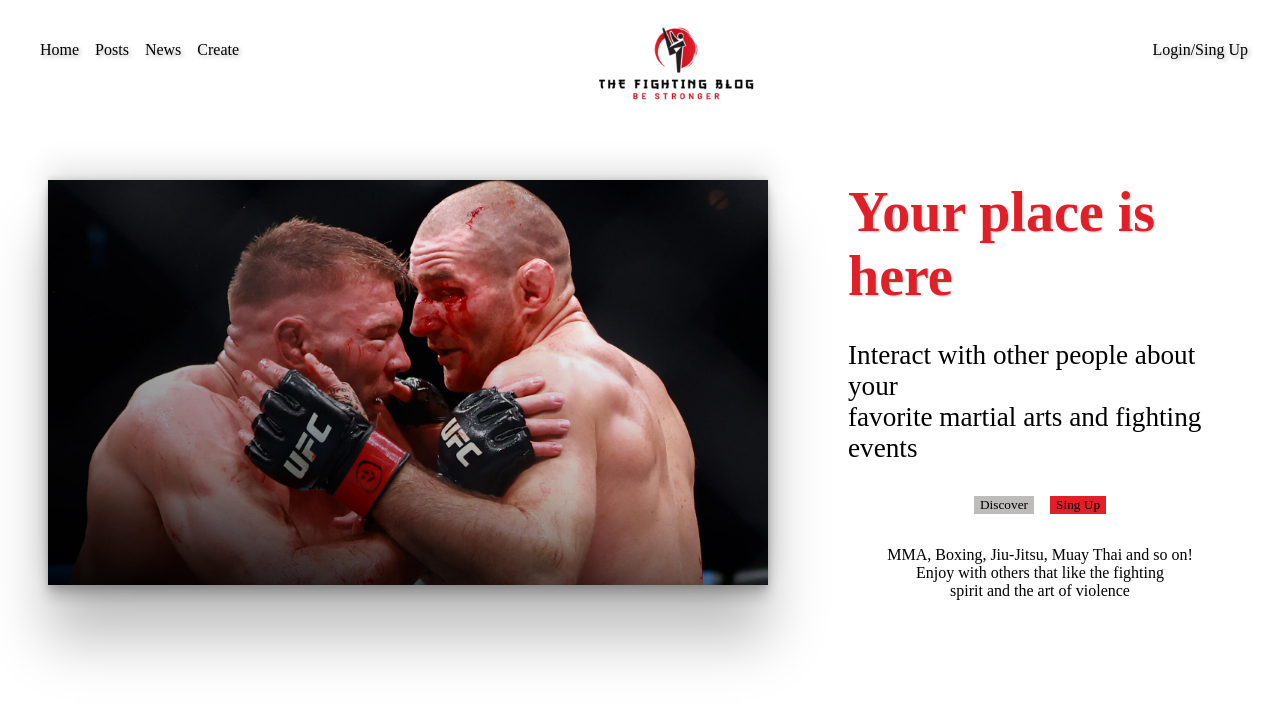
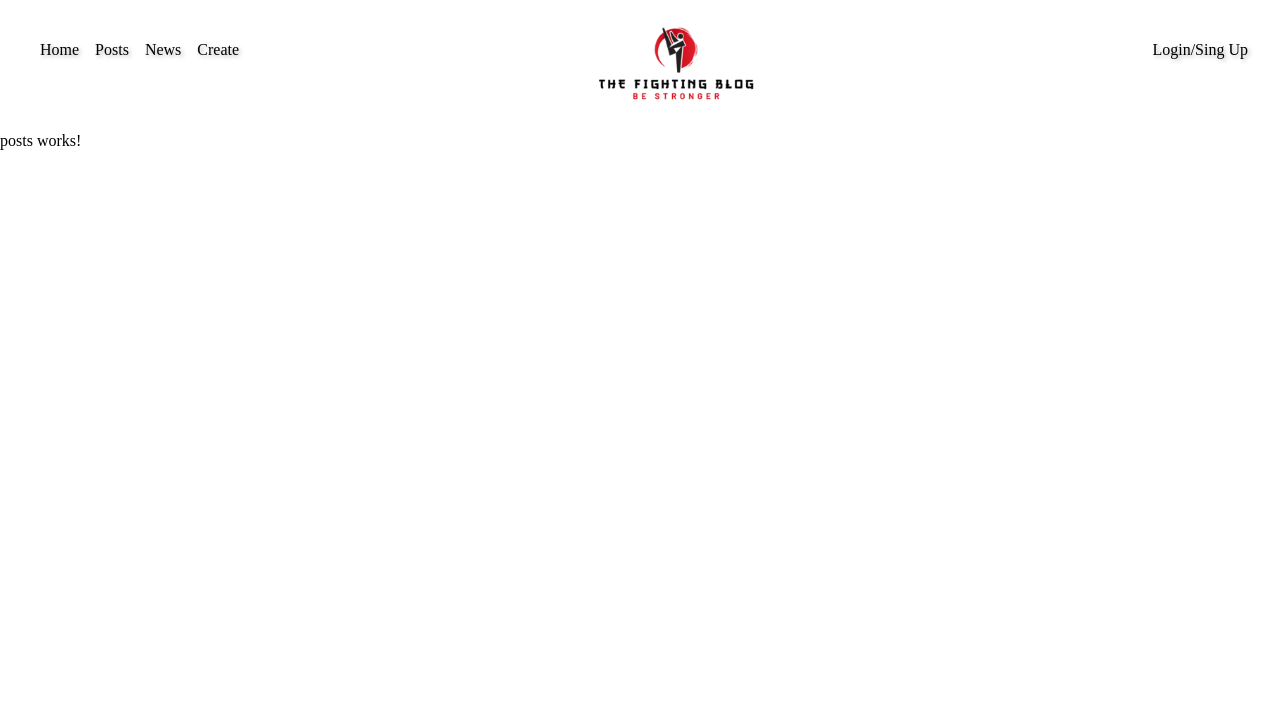
Before and after one commit to guifalcs/The-Fighting-Blog, an Angular app in the folder cliente/blog/: page /posts in a window 1280 px wide. Before the commit this address led to /. Shown: the top 702 px of the page. Built offline with nearby package versions, Linux system fonts and the light colour scheme; a web font is replaced by a local one.

Commit message:
Criação das rotas e do posts element

```diff
--- a/cliente/blog/src/app/app.component.html
+++ b/cliente/blog/src/app/app.component.html
@@ -1 +1,2 @@
-<app-home></app-home>
+<app-header></app-header>
+<router-outlet></router-outlet>
--- a/cliente/blog/src/app/app.component.ts
+++ b/cliente/blog/src/app/app.component.ts
@@ -1,11 +1,12 @@
 import { Component } from '@angular/core';
 import { RouterOutlet } from '@angular/router';
 import { HomeComponent } from './home/home.component';
+import { HeaderComponent } from './page elements/header/header.component';
 
 @Component({
   selector: 'app-root',
   standalone: true,
-  imports: [RouterOutlet, HomeComponent],
+  imports: [RouterOutlet, HomeComponent, HeaderComponent],
   templateUrl: './app.component.html',
   styleUrl: './app.component.scss'
 })
--- a/cliente/blog/src/app/app.routes.ts
+++ b/cliente/blog/src/app/app.routes.ts
@@ -1,3 +1,9 @@
 import { Routes } from '@angular/router';
+import { PostsComponent } from './posts/posts.component';
+import { HomeComponent } from './home/home.component';
 
-export const routes: Routes = [];
+export const routes: Routes = [
+    { path: '', redirectTo: 'home', pathMatch: 'full' },
+    { path: 'home', component: HomeComponent },
+    { path: 'posts', component: PostsComponent }
+];
--- a/cliente/blog/src/app/home/home.component.html
+++ b/cliente/blog/src/app/home/home.component.html
@@ -1,5 +1,3 @@
-<app-header></app-header>
-
 <div class="homeContainer">
     <div class="image">
         <img src="assets/photo1.jpg" alt="">
--- a/cliente/blog/src/app/home/home.component.ts
+++ b/cliente/blog/src/app/home/home.component.ts
@@ -1,10 +1,9 @@
 import { Component } from '@angular/core';
-import { HeaderComponent } from '../page elements/header/header.component';
 
 @Component({
   selector: 'app-home',
   standalone: true,
-  imports: [HeaderComponent],
+  imports: [],
   templateUrl: './home.component.html',
   styleUrl: './home.component.scss'
 })
--- /dev/null
+++ b/cliente/blog/src/app/posts/posts.component.html
@@ -0,0 +1 @@
+<p>posts works!</p>
```
Also changed, not shown: cliente/blog/src/app/posts/posts.component.ts (added, +12 -0 lines), cliente/blog/src/app/posts/posts.component.scss (added), 1 other file (tests, documents, lock files or other folders).
